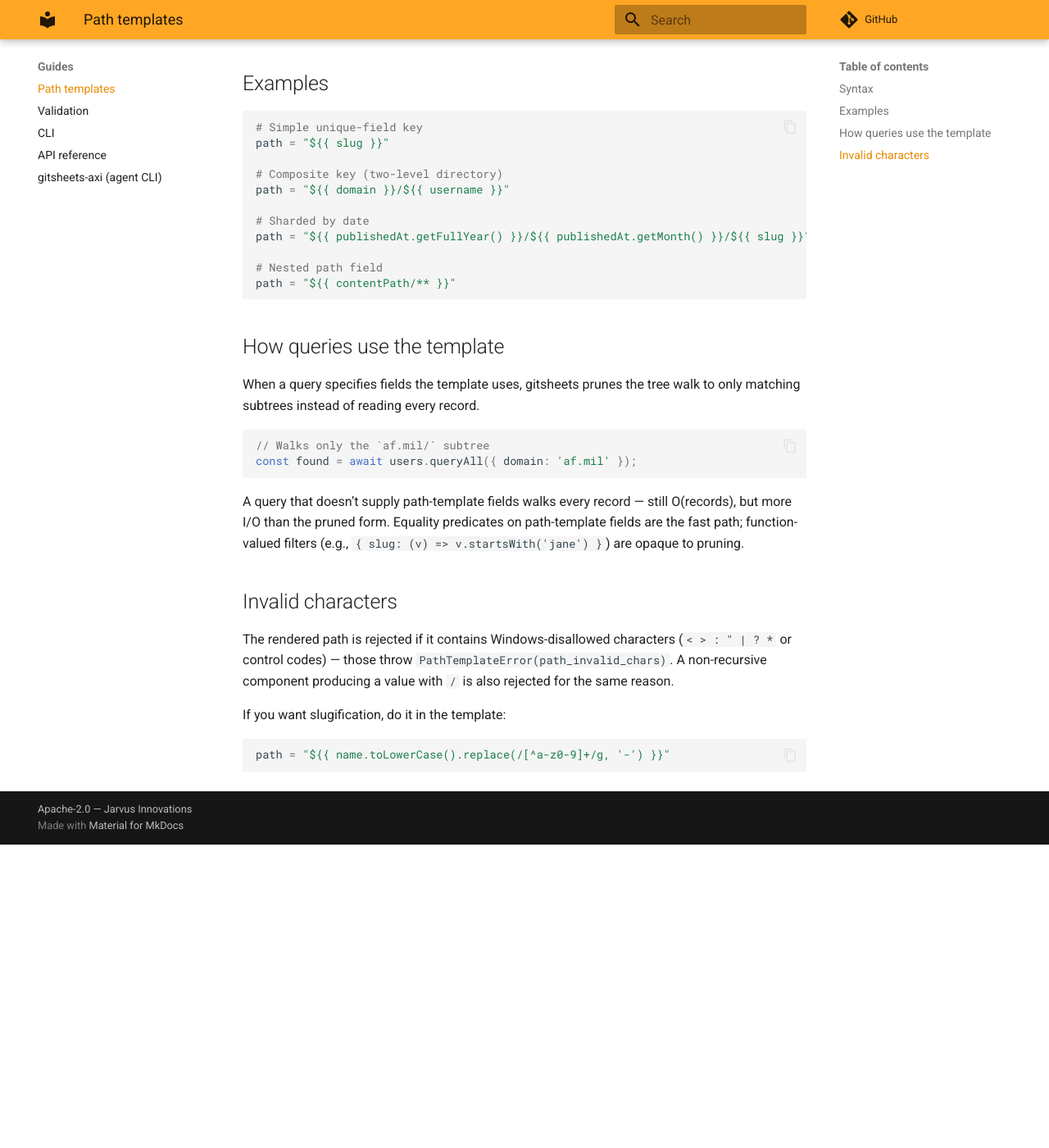
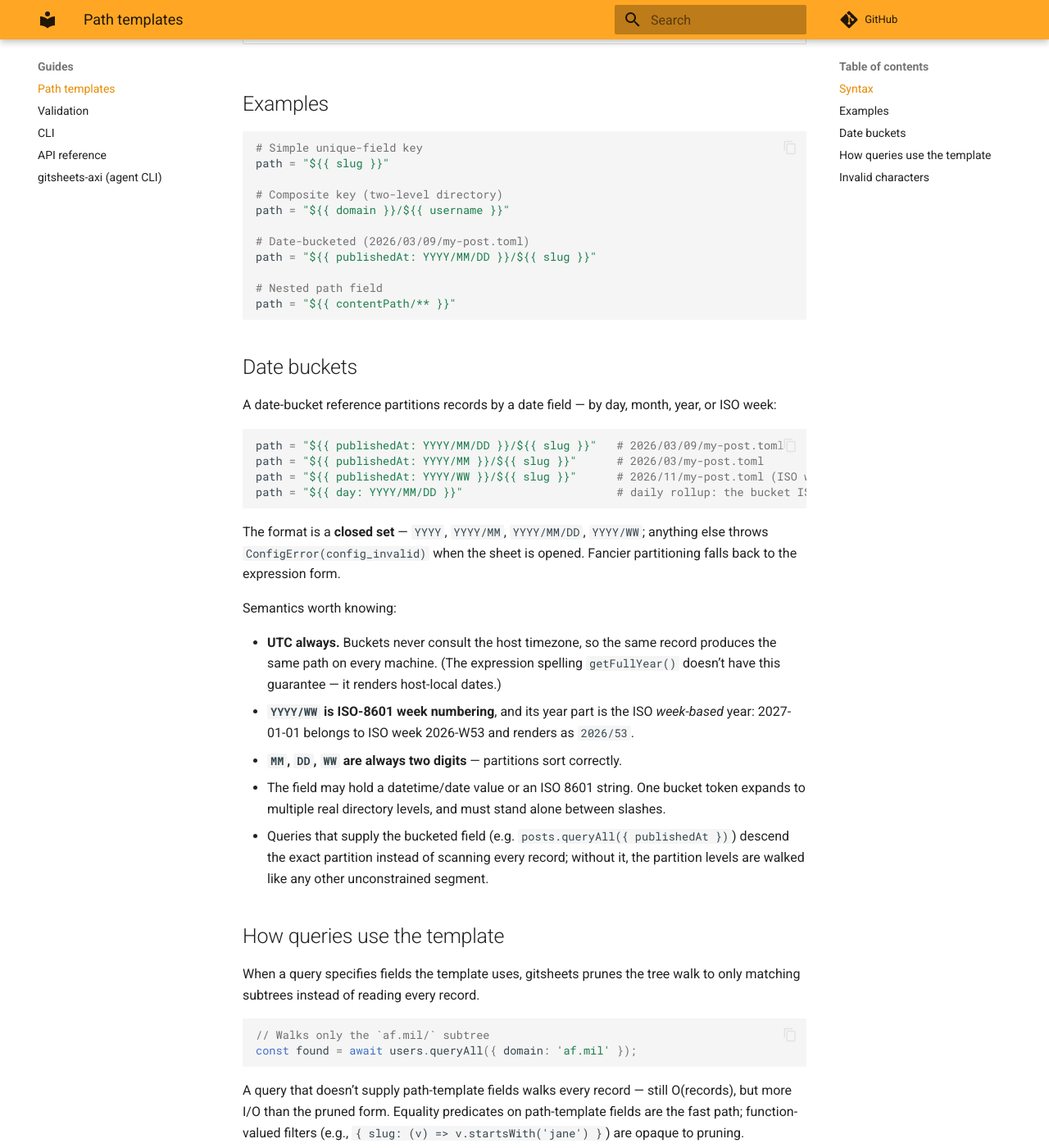
Before and after one commit to JarvusInnovations/gitsheets, an MkDocs documentation site: the page built from docs/path-templates.md, in a window 1280 px wide and 1400 px high, scrolled down 784 px. Shown: the whole window at 82% size. Built offline with MkDocs 1.6.1 and Material for MkDocs 9.7.7, drawn with Linux system fonts in a browser that asks for light colours; comment, search, counter and statistics services are not loaded; before the commit the page ends 1814 px from its top, so only the background shows below that; some of the changed text lies outside the part shown.

Commit message:
docs: date-bucket path keys on the path-templates page
Refs #252

Co-Authored-By: Claude Fable 5 <noreply@anthropic.com>
Claude-Session: https://claude.ai/code/session_01F5fwEknfSxpaGCVEME5D4h

````diff
--- a/docs/path-templates.md
+++ b/docs/path-templates.md
@@ -12,6 +12,7 @@ For the full spec see
 | --- | --- | --- |
 | Literal | `users/by-domain/` | Static path text |
 | Field reference | `${{ slug }}` | The value of `record.slug` |
+| Date bucket | `${{ publishedAt: YYYY/MM/DD }}` | UTC date partitions of the field — one directory level per format part |
 | Expression | `${{ slug.toLowerCase() }}` | Arbitrary JS expression with record fields in scope |
 | Recursive | `${{ path/** }}` | Field's value may contain `/` — for nested-path fields |
 | Prefix/suffix | `user-${{ id }}.draft` | Literal text attached to an expression |
@@ -26,12 +27,45 @@ path = "${{ slug }}"
 # Composite key (two-level directory)
 path = "${{ domain }}/${{ username }}"
 
-# Sharded by date
-path = "${{ publishedAt.getFullYear() }}/${{ publishedAt.getMonth() }}/${{ slug }}"
+# Date-bucketed (2026/03/09/my-post.toml)
+path = "${{ publishedAt: YYYY/MM/DD }}/${{ slug }}"
 
 # Nested path field
 path = "${{ contentPath/** }}"
 ```
+
+## Date buckets
+
+A date-bucket reference partitions records by a date field — by day, month,
+year, or ISO week:
+
+```toml
+path = "${{ publishedAt: YYYY/MM/DD }}/${{ slug }}"   # 2026/03/09/my-post.toml
+path = "${{ publishedAt: YYYY/MM }}/${{ slug }}"      # 2026/03/my-post.toml
+path = "${{ publishedAt: YYYY/WW }}/${{ slug }}"      # 2026/11/my-post.toml (ISO week)
+path = "${{ day: YYYY/MM/DD }}"                       # daily rollup: the bucket IS the key
+```
+
+The format is a **closed set** — `YYYY`, `YYYY/MM`, `YYYY/MM/DD`, `YYYY/WW`;
+anything else throws `ConfigError(config_invalid)` when the sheet is opened.
+Fancier partitioning falls back to the expression form.
+
+Semantics worth knowing:
+
+- **UTC always.** Buckets never consult the host timezone, so the same record
+  produces the same path on every machine. (The expression spelling
+  `getFullYear()` doesn't have this guarantee — it renders host-local dates.)
+- **`YYYY/WW` is ISO-8601 week numbering**, and its year part is the ISO
+  *week-based* year: 2027-01-01 belongs to ISO week 2026-W53 and renders as
+  `2026/53`.
+- **`MM`, `DD`, `WW` are always two digits** — partitions sort correctly.
+- The field may hold a datetime/date value or an ISO 8601 string. One bucket
+  token expands to multiple real directory levels, and must stand alone
+  between slashes.
+- Queries that supply the bucketed field (e.g.
+  `posts.queryAll({ publishedAt })`) descend the exact partition instead of
+  scanning every record; without it, the partition levels are walked like any
+  other unconstrained segment.
 
 ## How queries use the template
 
````
